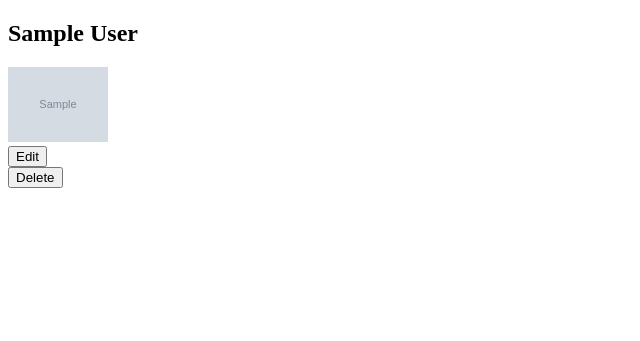
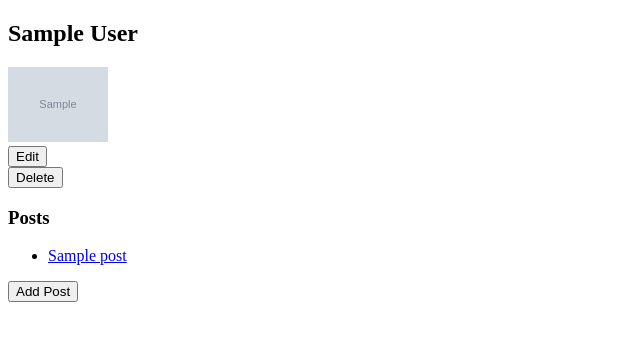
Before and after one commit to salpalgal/Unit_28_Blogly, a Flask app: page /users/1 in a window 1280 px wide. Shown: the top 341 px of the page, without its empty margins (0-640 px from the left). Run offline with Flask 2, Linux system fonts and the light colour scheme; tables that the repository leaves empty hold one stand-in row (values such as "Sample post"); grey boxes marked "Sample" are stand-in pictures.

Commit message:
unit 28.2 Part Two

```diff
--- a/app.py
+++ b/app.py
@@ -1,9 +1,10 @@
 from flask import Flask, render_template, request, redirect
 
-from models import User, db, connect_db
+from models import User, db, connect_db, Post
 
 app = Flask(__name__)
 app.config['SQLALCHEMY_DATABASE_URI'] = 'postgresql:///users_db'
+app.config['SQLALCHEMY_DATABASE_URI'] = 'postgresql:///posts_db'
 app.config['SQLALCHEMY_TRACK_MODIFICATIONS'] = False
 app.config['SQLALCHEMY_ECHO'] = True
 
@@ -39,7 +40,8 @@ def add_to_db():
 @app.route("/users/<int:user_id>")
 def show_details(user_id):
     user = User.query.get_or_404(user_id)
-    return render_template('details.html', user = user)
+    post = Post.query.filter(Post.user_id == user_id).all()
+    return render_template('details.html', user = user, post = post)
 
 @app.route("/users/<int:user_id>/edit")
 def edit(user_id):
@@ -69,3 +71,50 @@ def delete(user_id):
     db.session.delete(user)
     db.session.commit()
     return redirect("/users")
+
+@app.route("/users/<int:user_id>/posts/new")
+def new_post_form(user_id):
+    user =  User.query.get_or_404(user_id)
+    return render_template("post_form.html", user = user)
+
+@app.route("/users/<int:user_id>/posts/new" , methods = ["POST"])
+def post_form_to_db(user_id):
+    title = request.form["title"]
+    content = request.form["content"]
+
+    post = Post(title = title , content = content , user_id = user_id)
+    db.session.add(post)
+    db.session.commit()
+    return redirect(f"/users/{user_id}")
+
+@app.route("/posts/<int:post_id>")
+def post_details(post_id):
+    post = Post.query.get_or_404(post_id)
+    user_post = post.user_post
+    return render_template("post_details.html", post= post, user_post = user_post)
+
+@app.route("/posts/<int:post_id>/edit")
+def edit_post(post_id):
+    post = Post.query.get(post_id)
+    return render_template("post_edit.html", post = post)
+
+@app.route("/posts/<int:post_id>/edit", methods = ["POST"])
+def update_edit(post_id):
+    title = request.form["title"]
+    content = request.form["content"]
+
+    post = Post.query.get(post_id)
+    post.title = title
+    post.content = content
+
+    db.session.add(post)
+    db.session.commit()
+
+    return redirect(f"/posts/{post_id}")
+
+@app.route("/posts/<int:post_id>/delete", methods=["POST"])
+def delete_post(post_id):
+    post = Post.query.get(post_id)
+    db.session.delete(post)
+    db.session.commit()
+    return redirect(f"/users/{post.user_id}")
--- /dev/null
+++ b/posts_db.sql
@@ -0,0 +1,5 @@
+DROP DATABASE IF EXISTS posts_db;
+
+CREATE DATABASE posts_db;
+
+\c posts_db
--- /dev/null
+++ b/posts_db_test.sql
@@ -0,0 +1,5 @@
+DROP DATABASE IF EXISTS posts_db_test;
+
+CREATE DATABASE posts_db_test;
+
+\c posts_db_test
--- a/templates/details.html
+++ b/templates/details.html
@@ -7,12 +7,26 @@
 <section>
     <h1>{{user.first_name}} {{user.last_name}}</h1>
     <img src="{{user.image_url}}" alt="" width="100">
+
     <form action="/users/{{user.id}}/edit">
         <button>Edit</button>
     </form>
     <form action="/users/{{user.id}}/delete" method = "POST">
         <button>Delete</button>
     </form>
+    <section>
+        <h1>Posts</h1>
+        <ul>
+            {% for p in post %}
+            <li>
+                <a href="/posts/{{p.id}}">{{p.title}}</a>
+            </li>
+            {% endfor %}
+        </ul>
+    </section>
+    <form action="/users/{{user.id}}/posts/new">
+        <button>Add Post</button>
+    </form>
 </section>
 
 {% endblock %}
--- a/templates/edit.html
+++ b/templates/edit.html
@@ -13,7 +13,7 @@
     <label for="">Image URL : </label>
     <input type="text" name = "image_url" placeholder="{{user.image_url}}">
     <button type = "submit" formaction="/users/{{user.id}}/edit" >Save</button>
-    <button type = "submit" formaction = "/users/{{user.id}}">Cancel</button>
+    <button type = "submit" formaction = "/users/{{user.id}}" formmethod="GET">Cancel</button>
 </form>
 
 {% endblock %}
```
Also changed, not shown: app_test.py (+77 -3 lines), models.py (+16 -1 lines), templates/post_details.html (added, +16 -0 lines), templates/post_edit.html (added, +18 -0 lines), templates/post_form.html (added, +18 -0 lines).
